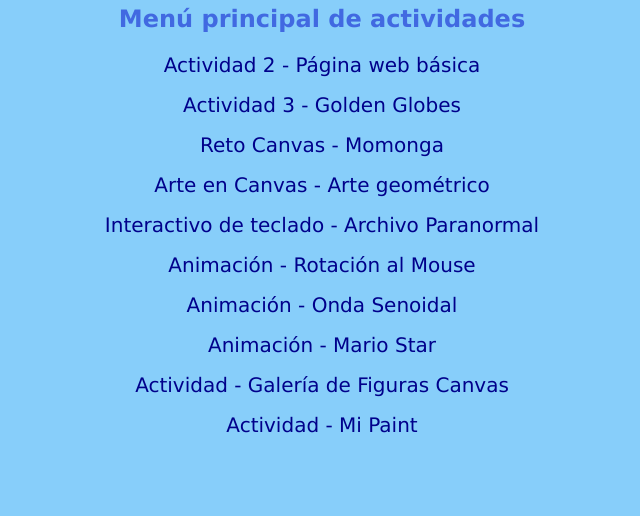
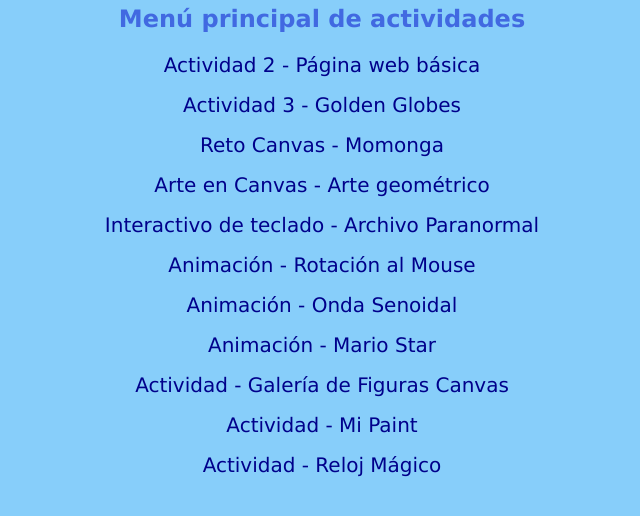
Before and after one commit to baatzycreates/AnimacionDinamica, a plain HTML site: page index.html in a window 1280 px wide. Shown: the part 128-644 px from the top of the page, without its empty margins (318-958 px from the left). Drawn offline with Linux system fonts and the light colour scheme.

Commit message:
Add link to Reloj Mágico activity

```diff
--- a/index.html
+++ b/index.html
@@ -91,5 +91,10 @@
         Actividad - Mi Paint
     </a>
 </p>
+    <p>
+    <a href="actividades/reloj/">
+        Actividad - Reloj Mágico
+    </a>
+</p>
 </body>
 </html>
```
